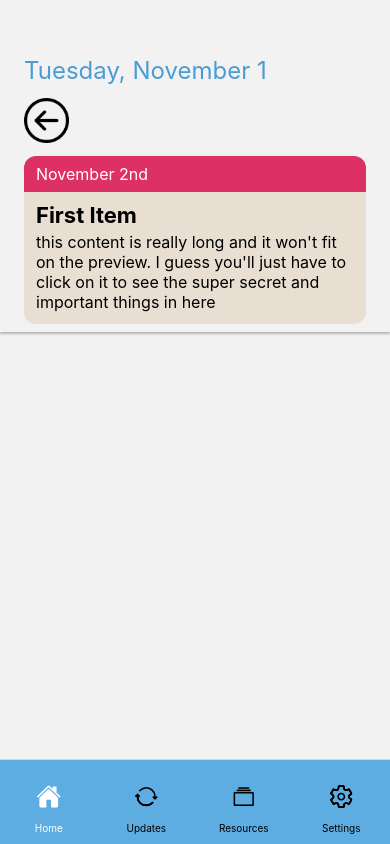
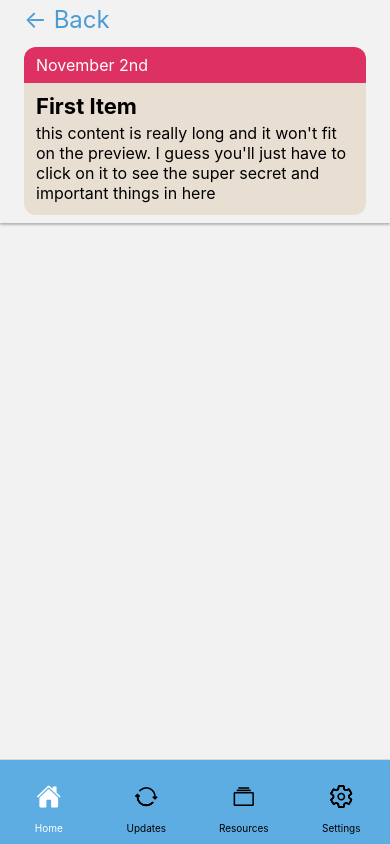
Before and after one commit to gda975/JustInTime, a React Native app in the folder JustInTime Mobile App/: screen / in a window 390 px wide. Both pictures are taken after a click on the element 195 px from the left and 209 px from the top of the page. Built offline with nearby package versions, Linux system fonts and the light colour scheme.

Commit message:
Update backbutton content view

```diff
--- a/JustInTime Mobile App/src/components/BackButton/index.js
+++ b/JustInTime Mobile App/src/components/BackButton/index.js
@@ -1,4 +1,4 @@
-import { TouchableOpacity, Image } from 'react-native';
+import { TouchableOpacity, Text } from 'react-native';
 
 const BackButton = ({ navigation }) => {
     return (
@@ -8,10 +8,9 @@ const BackButton = ({ navigation }) => {
             }}
             style={{ paddingHorizontal: 24, paddingVertical: 5 }}
         >
-            <Image
-                source={require('../../../assets/backbutton.png')}
-                style={{ height: 45, width: 45 }}
-            />
+            <Text style={{ fontSize: 24, color: '#4B9CD3' }}>
+                &#x2190; Back
+            </Text>
         </TouchableOpacity>
     );
 };
--- a/JustInTime Mobile App/src/navigation/screens/Content/index.js
+++ b/JustInTime Mobile App/src/navigation/screens/Content/index.js
@@ -1,12 +1,11 @@
-import { View, Text, StyleSheet } from 'react-native';
+import { View, Text, StyleSheet, SafeAreaView } from 'react-native';
 import BackButton from '../../../components/BackButton';
 import DateBar from '../../../components/DateBar';
 
 const ContentScreen = ({ route, navigation }) => {
     const { title, content, datetime } = route.params;
     return (
-        <View>
-            <DateBar />
+        <SafeAreaView>
             <BackButton navigation={navigation} />
             <View style={styles.shadowContainer}>
                 <View style={styles.item}>
@@ -19,7 +18,7 @@ const ContentScreen = ({ route, navigation }) => {
                     </View>
                 </View>
             </View>
-        </View>
+        </SafeAreaView>
     );
 };
 
```
